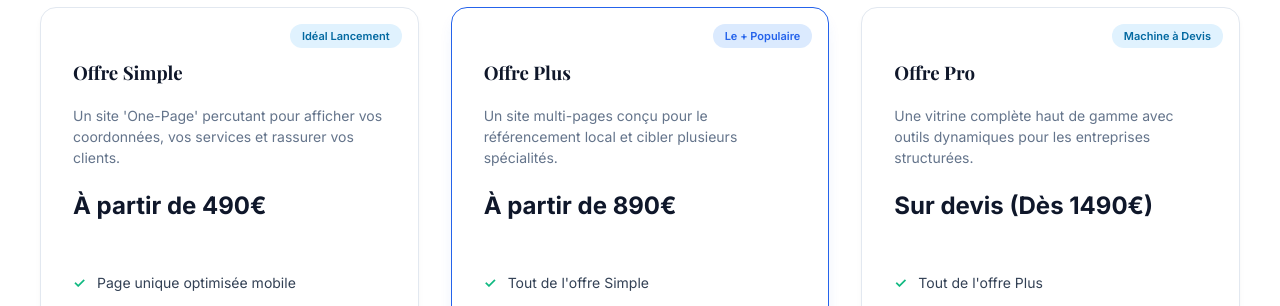
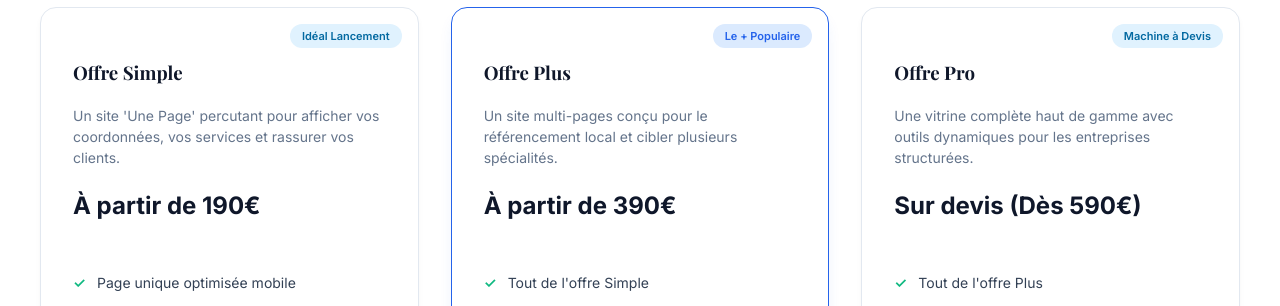
Before and after one commit to luciecreations60/site-demo, a Jekyll site: the page built from index.html, in a window 1280 px wide. Shown: the part 551-857 px from the top of the page. Built offline with Jekyll 4.4.1, drawn with Linux system fonts in a browser that asks for light colours.

Commit message:
Update demos.yml

```diff
--- a/_data/demos.yml
+++ b/_data/demos.yml
@@ -2,8 +2,8 @@ offres:
   - id: "simple"
     nom: "Offre Simple"
     badge: "Idéal Lancement"
-    description: "Un site 'One-Page' percutant pour afficher vos coordonnées, vos services et rassurer vos clients."
-    prix: "À partir de 490€"
+    description: "Un site 'Une Page' percutant pour afficher vos coordonnées, vos services et rassurer vos clients."
+    prix: "À partir de 190€"
     points:
       - "Page unique optimisée mobile"
       - "Section Services & Valeurs"
@@ -14,7 +14,7 @@ offres:
     nom: "Offre Plus"
     badge: "Le + Populaire"
     description: "Un site multi-pages conçu pour le référencement local et cibler plusieurs spécialités."
-    prix: "À partir de 890€"
+    prix: "À partir de 390€"
     points:
       - "Tout de l'offre Simple"
       - "Pages dédiées par services (ex: Plomberie, Chauffage)"
@@ -25,7 +25,7 @@ offres:
     nom: "Offre Pro"
     badge: "Machine à Devis"
     description: "Une vitrine complète haut de gamme avec outils dynamiques pour les entreprises structurées."
-    prix: "Sur devis (Dès 1490€)"
+    prix: "Sur devis (Dès 590€)"
     points:
       - "Tout de l'offre Plus"
       - "Module Réalisations / Portfolio filtrable"
```
